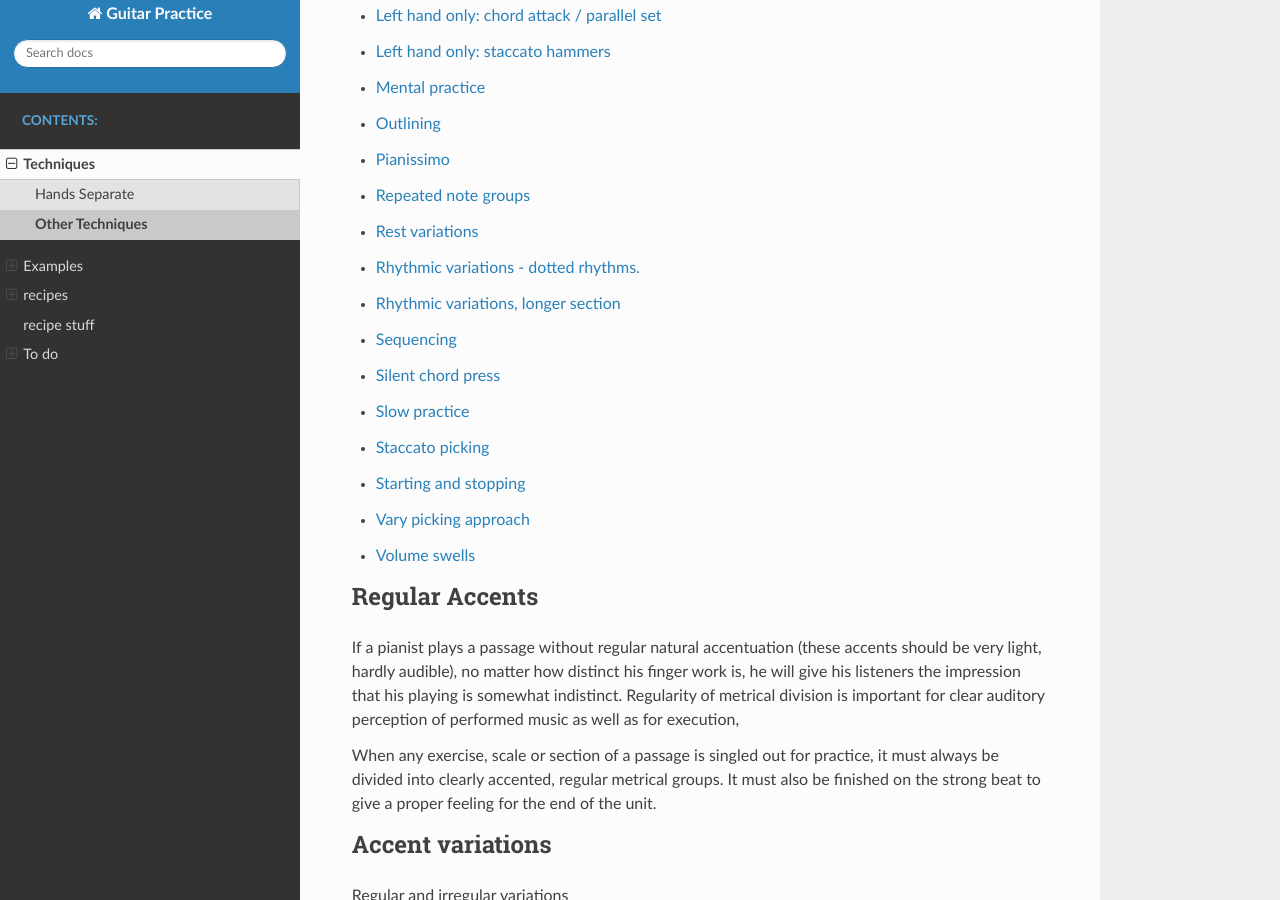
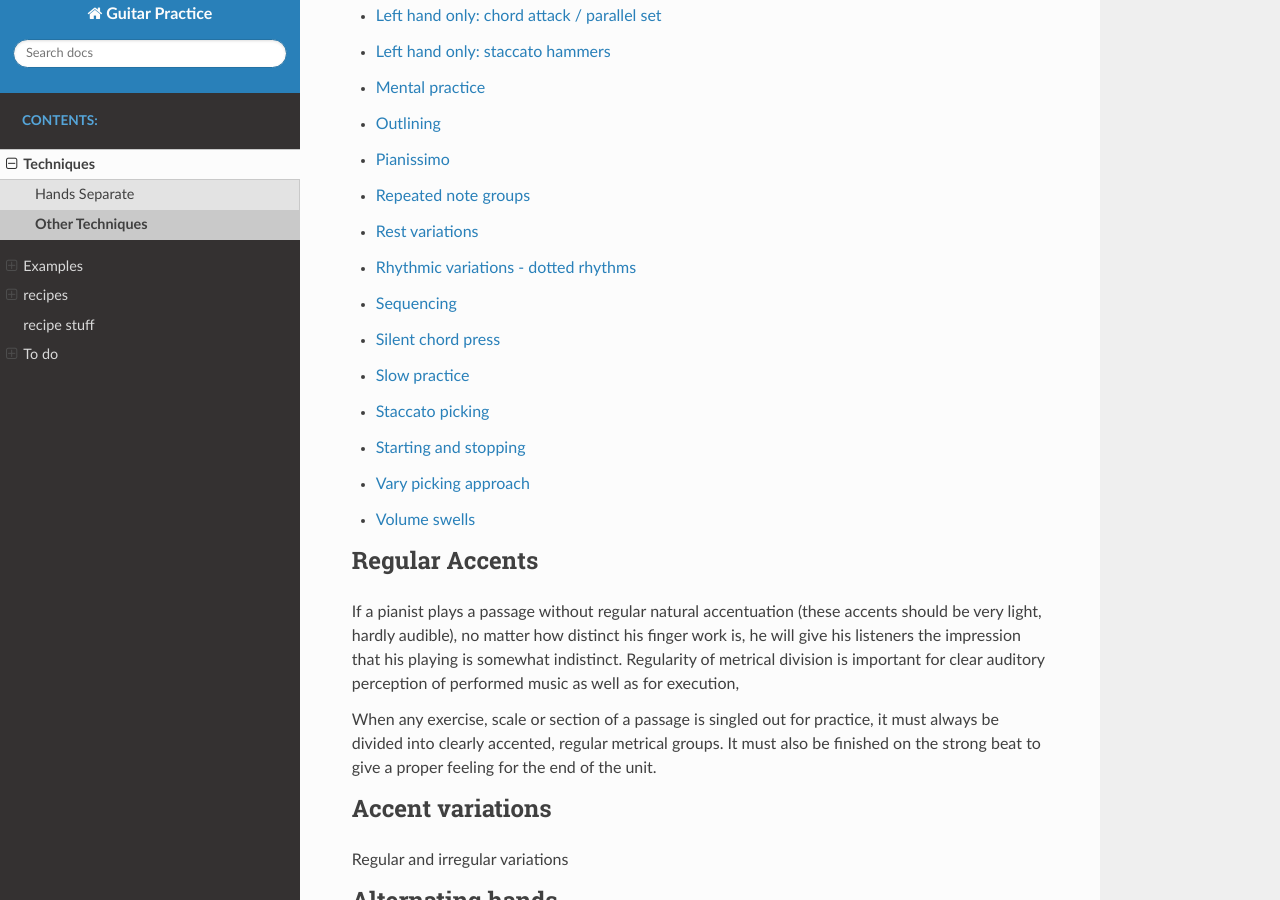
Before and after one commit to jzohrab/practicing-guitar, a Sphinx documentation site: the page built from docs/techniques/todo-techniques.rst, in a window 1280 px wide and 900 px high, scrolled down 688 px. Built offline with Sphinx 7.4.7 and the Read the Docs theme 2.0.0, drawn with Linux system fonts in a browser that asks for light colours; a script that is not in the unit is left out; some of the changed text lies outside the part shown.

```diff
--- a/docs/techniques/todo-techniques.rst
+++ b/docs/techniques/todo-techniques.rst
@@ -111,12 +111,12 @@ Isolating and integrating
 ------------------------------
 
 Left hand only: chord attack / parallel set
-------------------------------
+-------------------------------------------
 
 If you can't play it with the left hand only, you can't pick it.
 
 Left hand only: staccato hammers
-------------------------------
+---------------------------------
 
 Mental practice
 ------------------------------
@@ -164,13 +164,10 @@ https://www.pianostreet.com/smf/index.php/topic,2449.msg21217/topicseen.html#msg
 Rest variations
 ------------------------------
 
-Rhythmic variations - dotted rhythms.
-------------------------------
+Rhythmic variations - dotted rhythms
+-------------------------------------
 
 "The most important thing to watch for when doing RV, is to make sure you practice the mirror variation. This means that you do not just do fast-slow, you must also do slow-fast. And if you use a more complex rhythm (which I encourage you to do). Like slow-slow-fast, then make sure you go through slow-fast-slow and fast-fast-slow as well." - https://www.pianostreet.com/smf/index.php/topic,5298.msg50376.html#msg50376
-
-Rhythmic variations, longer section
-------------------------------
 
 Sequencing
 ------------------------------
```
